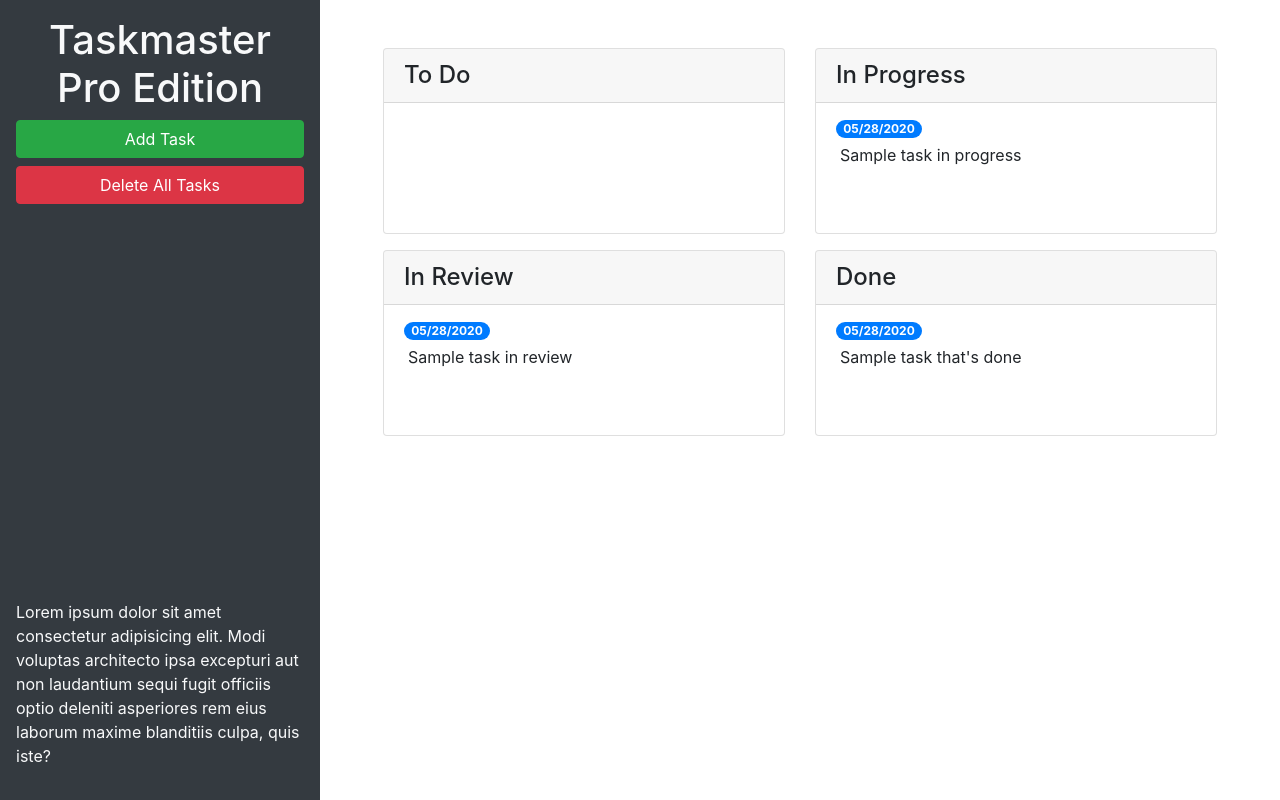
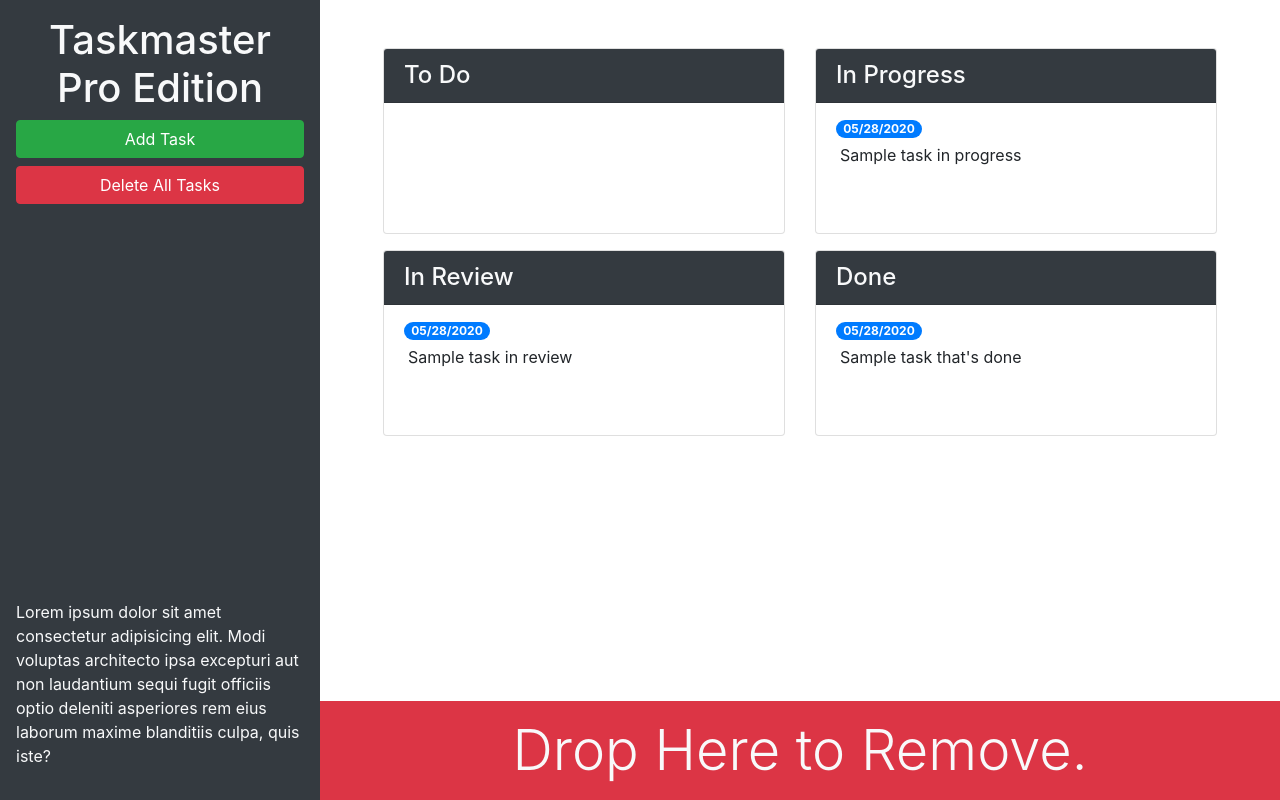
Before and after one commit to wcastellan/taskmaster-pro, a plain HTML site: page module_5_starter/taskmaster-starter/index.html in a window 1280 px wide. Drawn offline with nearby package versions, Linux system fonts and the light colour scheme.

Commit message:
add remove bar at bottom of page. add color to cards

```diff
--- a/module_5_starter/taskmaster-starter/index.html
+++ b/module_5_starter/taskmaster-starter/index.html
@@ -13,22 +13,22 @@
 <body>
 
   <div class="row min-vh-100 no-gutters">
-    <header class="col-12 col-lg-3 bg-dark text-light d-flex flex-column p-4 p-lg-3">
+    <header class="col-12 col-lg-3 bg-dark text-light sticky-top d-flex flex-column p-4 p-lg-3">
       <h1 class="text-center">Taskmaster Pro Edition</h1>
       <button id="create-task" class="btn btn-block btn-success" data-toggle="modal" data-target="#task-form-modal">Add
         Task</button>
       <button id="remove-tasks" class="btn btn-block btn-danger">Delete All Tasks</button>
-      <p class="mt-auto">Lorem ipsum dolor sit amet consectetur adipisicing elit. Modi voluptas architecto ipsa
+      <p class="mt-auto d-none d-lg-block">Lorem ipsum dolor sit amet consectetur adipisicing elit. Modi voluptas architecto ipsa
         excepturi aut non
         laudantium sequi fugit officiis optio deleniti asperiores rem eius laborum maxime blanditiis culpa, quis iste?
       </p>
     </header>
-    <main class="col-12 col-lg-9">
+    <main class="col-12 col-lg-9 d-flex flex-column">
       <div class="m-5 row justify-content-around">
         <!-- todo start -->
         <div class="col-12 col-md-6 col-xl-6 mb-3">
           <div class="card">
-            <h4 class="card-header">To Do</h4>
+            <h4 class="card-header bg-dark text-light">To Do</h4>
             <ul id="list-toDo" class="list-group list-group-flush"> </ul>
           </div>
         </div>
@@ -36,7 +36,7 @@
         <!-- in progress start-->
         <div class="col-12 col-md-6 col-xl-6 mb-3">
           <div class="card">
-            <h4 class="card-header">In Progress</h4>
+            <h4 class="card-header bg-dark text-light">In Progress</h4>
             <ul id="list-inProgress" class="list-group list-group-flush">
               <li class="list-group-item">
                 <span class="badge badge-primary badge-pill">05/28/2020</span>
@@ -49,7 +49,7 @@
         <!-- in review start -->
         <div class="col-12 col-md-6 col-xl-6 mb-3">
           <div class="card">
-            <h4 class="card-header">In Review</h4>
+            <h4 class="card-header bg-dark text-light">In Review</h4>
             <ul id="list-inReview" class="list-group list-group-flush">
               <li class="list-group-item">
                 <span class="badge badge-primary badge-pill">05/28/2020</span>
@@ -62,7 +62,7 @@
         <!-- done start -->
         <div class="col-12 col-md-6 col-xl-6 mb-3">
           <div class="card">
-            <h4 class="card-header">Done</h4>
+            <h4 class="card-header bg-dark text-light">Done</h4>
             <ul id="list-done" class="list-group list-group-flush">
               <li class="list-group-item">
                 <span class="badge badge-primary badge-pill">05/28/2020</span>
@@ -73,6 +73,13 @@
         </div>
         <!-- done end -->
       </div>
+
+      <div class="mt-auto" id="trash">
+        <div class="w-100 bg-danger p-3 text-center text-light display-4">
+          Drop Here to Remove.
+        </div>
+      </div>
+
     </main>
   </div>
 
```
